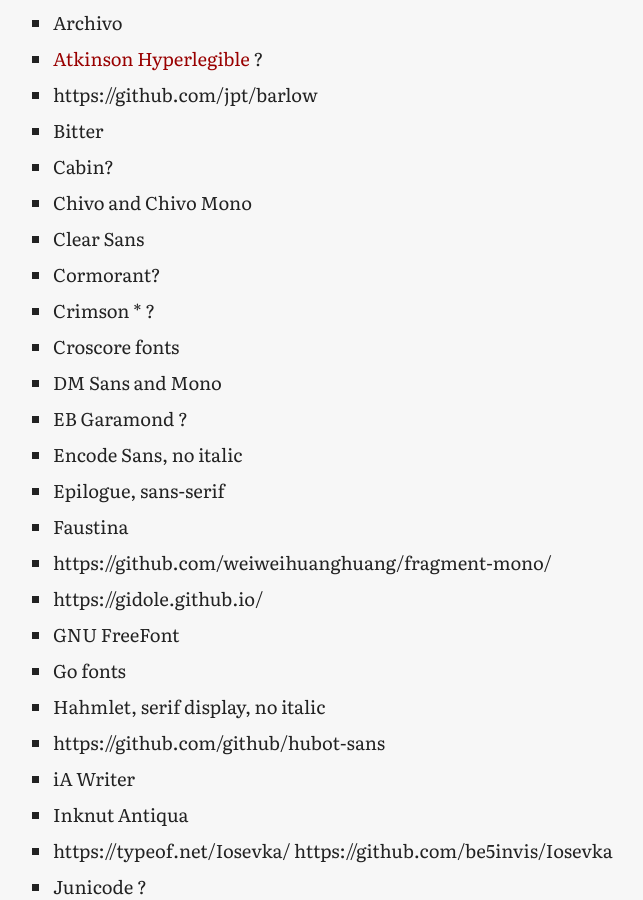
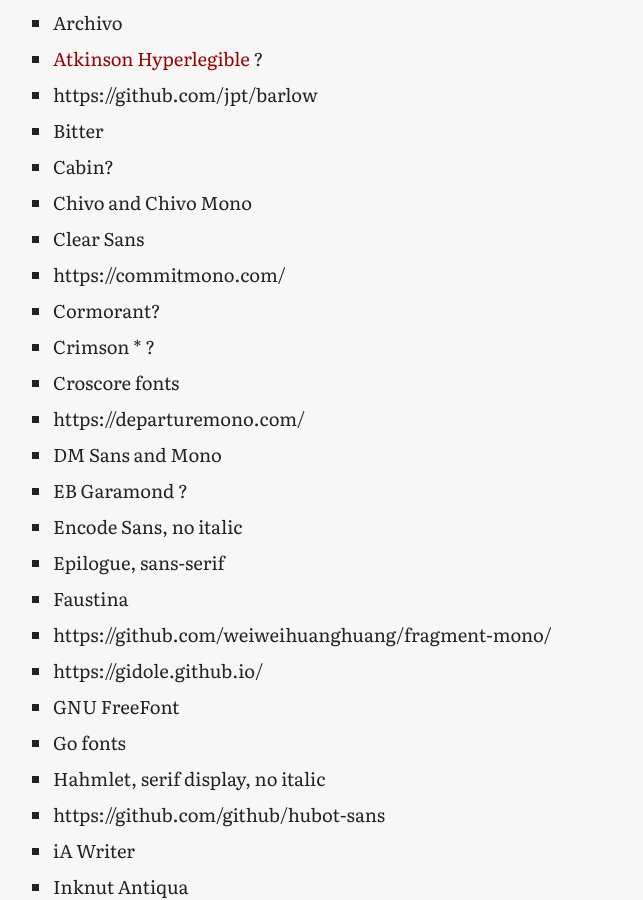
Before and after one commit to menozero/usable-fonts, a Jekyll site: the page built from OTHERS.md, in a window 1280 px wide and 900 px high, scrolled down 1044 px. Shown: the whole window, without its empty margins (43-686 px from the left). Built offline with Jekyll 4.4.1, drawn with Linux system fonts in a browser that asks for light colours; our own code applies the rules of GitHub Pages for plain Markdown files; part of the change alters nothing that is shown; some of the changed text lies outside the part shown.

Commit message:
Update OTHERS.md

```diff
--- a/OTHERS.md
+++ b/OTHERS.md
@@ -54,9 +54,11 @@ Tahoma
 - Cabin?
 - Chivo and Chivo Mono
 - Clear Sans
+- https://commitmono.com/
 - Cormorant?
 - Crimson * ?
 - Croscore fonts
+- https://departuremono.com/
 - DM Sans and Mono
 - EB Garamond ?
 - Encode Sans, no italic
@@ -95,6 +97,7 @@ Tahoma
 - Reddit Sans and Mono
 - [Reforma](https://pampatype.com/reforma) https://pampatype.com/blog/reforma by [Pampatype](https://pampatype.com/): serif, sans and hybrid. License?
 - Rosario, semiserif by [Omnibus-Type](https://www.omnibus-type.com/fonts/rosario/). [Git](https://github.com/Omnibus-Type/Rosario). OTF.
+- https://servermono.com/
 - Sinkin Sans ?
 - Sora, sans-serif diplay, no italic
 - https://www.gust.org.pl/projects/e-foundry/tex-gyre ?
```
